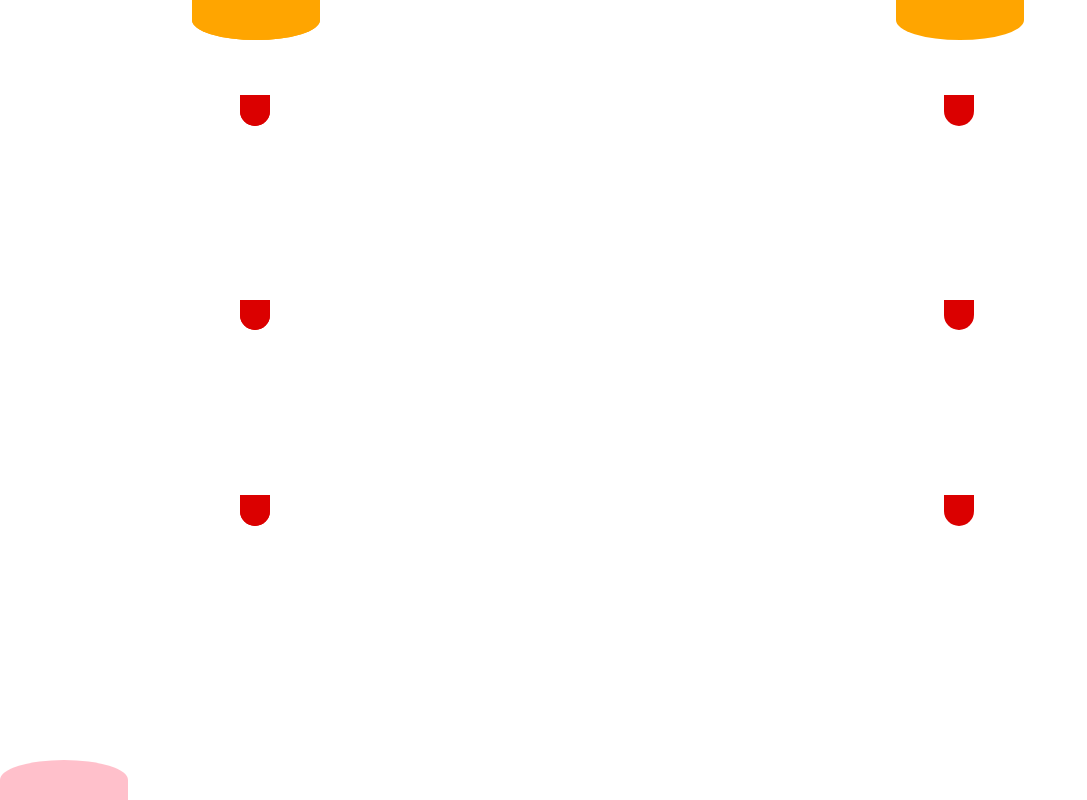
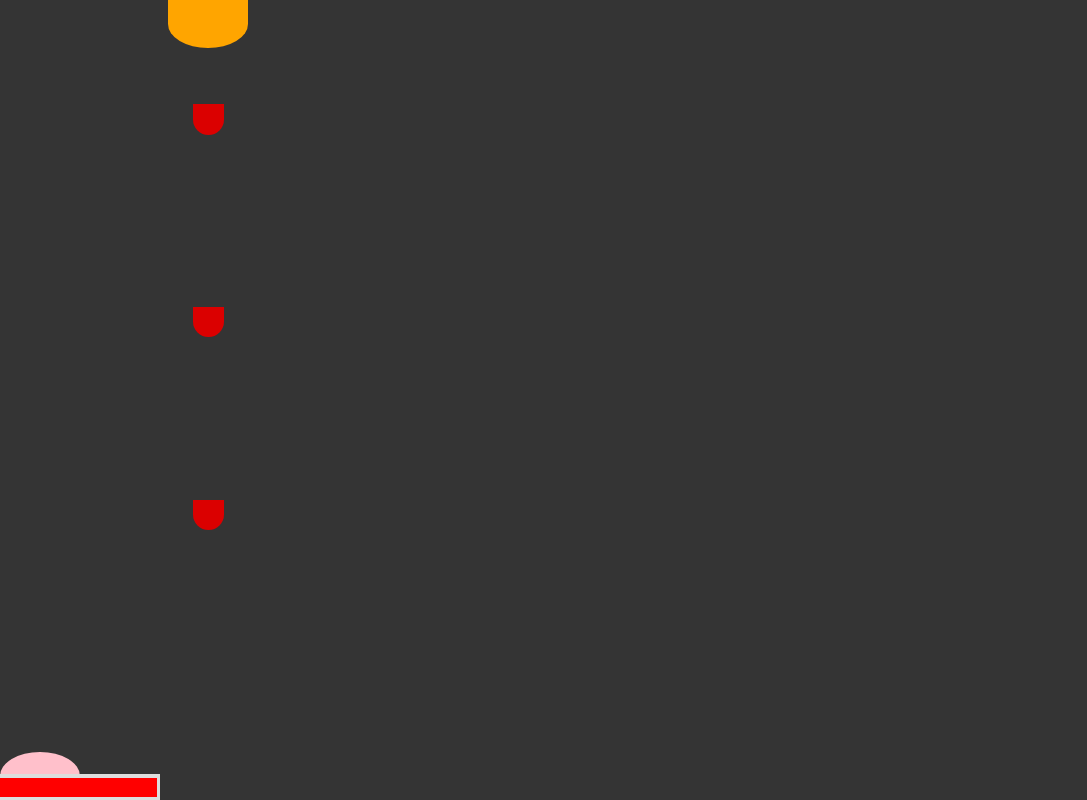
Before and after one commit to ahu14/spaceship-wars, a plain HTML site: page index.html in a window 1280 px wide. Shown: the whole page, without its empty margins (0-1087 px from the left). Drawn offline with Linux system fonts and the light colour scheme.

Commit message:
added plane life feature

```diff
--- a/PlaneGame.js
+++ b/PlaneGame.js
@@ -1,12 +1,17 @@
 export default class PlaneGame{
-    constructor(body, plane){
+    constructor(body, plane, life_left){
         this._body = body;
         this._jetPlane = plane;
+        this._lifeLeft = life_left;
 
+        this._planeLife = 98;
+        this._win = 0;
+        this._jetPlaneBullet = [];
+        this._jetPlaneX = 0;
+
+        this._enemyPlaneNumber = 1;
         this._enemyPlaneBulletX = [];
         this._enemyPlaneBullet = [];
-        this._jetPlaneBullet = [];
-        this._jetPlaneX = 0;
     }
 
     move(keyCode){
@@ -16,32 +21,12 @@ export default class PlaneGame{
         }
 
         else if (keyCode == 68){
-            this._jetPlaneX < 18 ? this._jetPlaneX += 1 : this._jetPlaneX;
+            this._jetPlaneX < 23 ? this._jetPlaneX += 1 : this._jetPlaneX;
             this._jetPlane.style.setProperty('--x', this._jetPlaneX);
         }
 
         else if (keyCode == 32){
             this.summonBullets();
-        }
-    }
-
-
-
-    randomLeft(left){
-        return Math.floor(Math.random() * 18);
-    }
-
-    summonEnemyPlane(){
-        for (let i = 0; i < 3; i++){
-            let left = this.randomLeft();
-            let enemyPlane = document.createElement('div');
-
-            enemyPlane.setAttribute('class', 'enemy-plane');
-            enemyPlane.style.setProperty('--x', left);
-
-            this._enemyPlaneBulletX.push(left);
-            this.summonEnemyBullets(left);
-            this._body.appendChild(enemyPlane);
         }
     }
 
@@ -52,6 +37,27 @@ export default class PlaneGame{
 
         this._jetPlaneBullet.push(bullet);
         this._body.appendChild(bullet);
+    }
+
+
+
+    randomLeft(left){
+        return Math.floor(Math.random() * 23);
+    }
+
+    summonEnemyPlane(){
+        for (let i = 0; i < this._enemyPlaneNumber; i++){
+            let left = this.randomLeft();
+            let enemyPlane = document.createElement('div');
+
+            enemyPlane.setAttribute('class', 'enemy-plane');
+            enemyPlane.style.setProperty('--x', left);
+
+            this._enemyPlaneBulletX.push(left);
+
+            this.summonEnemyBullets(left);
+            this._body.appendChild(enemyPlane);
+        }
     }
 
     summonEnemyBullets(left){
@@ -77,6 +83,21 @@ export default class PlaneGame{
     bulletPosition(bulletPosition){
         let enemyPlane = document.getElementsByClassName('enemy-plane');
         let enemyBullet = document.getElementsByClassName('enemy-plane-bullet');
+
+        if (enemyPlane.length === 0){
+            this.summonEnemyPlane();
+            this._win++;
+
+            if (this._win < 9){
+                if (this._win % 3 === 0){
+                    this._enemyPlaneNumber++;
+                }
+            }
+
+            else{
+                alert('you win !');
+            }
+        }
 
         this.checkBullet(enemyBullet);
 
@@ -114,8 +135,14 @@ export default class PlaneGame{
         for (let i of enemy){
             if (this.isObstacle(i, this._jetPlane)){
                 i.remove();
-                this._jetPlane.remove();
                 this.deleteEnemyBullet(i);
+
+                this._planeLife -= 20;
+                this._lifeLeft.style.setProperty('--life', this._planeLife);
+
+                if (this._planeLife <= 0){
+                    this._jetPlane.remove();
+                }
             }
 
             if (i.offsetTop >= 630){
--- a/Play.js
+++ b/Play.js
@@ -4,8 +4,10 @@ let shootTime = 0;
 
 let body = document.body;
 let plane = document.querySelector('.jet-plane');
-let game = new PlaneGame(body, plane);
-game.summonEnemyPlane();
+let life_left = document.querySelector('.life-left');
+
+let game = new PlaneGame(body, plane, life_left);
+game._lifeLeft.style.setProperty('--life', game._planeLife);
 
 document.addEventListener('keyup', (event) => {
     let code = event.keyCode;
--- a/index.html
+++ b/index.html
@@ -10,6 +10,10 @@
     </head>
 
     <body>
+        <div class="life">
+            <div class="life-left"></div>
+        </div>
+
         <!--<div class="btn-left"><</div>
         <div class="btn-right">></div>-->
 
--- a/style.css
+++ b/style.css
@@ -1,8 +1,31 @@
 body{
     margin: 0;
     padding: 0;
-    overflow-y: hidden;
+    overflow: hidden;
+
+    background: #343434;
 }
+
+.life{
+    position: absolute;
+    bottom: 0;
+
+    display: flex;
+    align-items: center;
+
+    width: 10rem;
+    height: 1.6rem;
+    background: #ddd;
+
+    z-index: 10;
+}
+
+.life-left{
+    width: calc(var(--life) * 1%);
+    height: 1.2rem;
+    background: #ff0000;
+}
+
 
 
 [class^="btn"]{
@@ -32,8 +55,8 @@ body{
 [class*="plane"]{
     position: absolute;
 
-    width: 10%;
-    height: 5%;
+    width: 5rem;
+    height: 3rem;
     transition: 50ms;
 }
 
@@ -47,16 +70,15 @@ body{
 
 
 .jet-plane{
+    left: calc(var(--x) * 3.5rem);
     bottom: 0;
-    left: calc(var(--x) * 5%);
 
     background: pink;
     border-radius: 100% 100% 0 0;
 }
 
 .jet-plane-bullet{
-    left: calc((var(--x) + 0.75) * 5%);
-    bottom: 0;
+    left: calc((var(--x) + 0.45) * 3.5rem);
     z-index: -1;
 
     animation: 8s shootEnemy linear;
@@ -65,22 +87,28 @@ body{
 }
 
 @keyframes shootEnemy {
-    from { bottom: 0; }
+    from { bottom: 2.5rem; }
     to{ bottom: 120%; }
 }
 
 
 
 .enemy-plane{
-    top: 0;
-    left: calc(var(--x) * 5%);
+    left: calc(var(--x) * 3.5rem);
 
     background: orange;
     border-radius: 0 0 100% 100%;
+
+    animation: 500ms flyToYou ease;
+}
+
+@keyframes flyToYou{
+    0%{ top: -10rem; }
+    100%{ top: 0rem; }
 }
 
 .enemy-plane-bullet{
-    left: calc((var(--x) + 0.75) * 5%);
+    left: calc((var(--x) + 0.45) * 3.5rem);
 
     background: #db0000;
     border-radius: 0 0 60% 60%;
@@ -90,6 +118,6 @@ body{
 }
 
 @keyframes shootPlayer {
-    from { top: 1.9rem; }
+    from { top: 2.5rem; }
     to { top: 120%; }
 }
```
